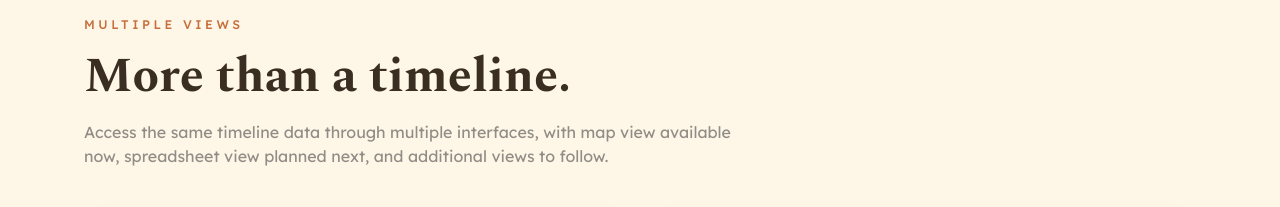
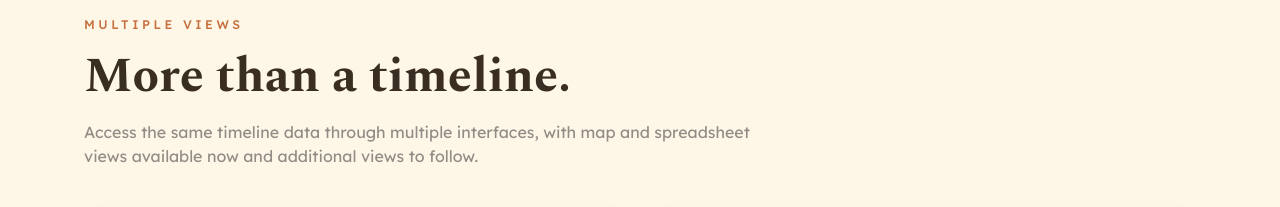
Before and after one commit to sreegjl/timelines-website, a React (Vite) app: page / in a window 1280 px wide. Shown: the part 2400-2607 px from the top of the page. Built offline with nearby package versions, Linux system fonts and the light colour scheme; a web font is replaced by a local one.

Commit message:
update home

```diff
--- a/src/pages/Home.jsx
+++ b/src/pages/Home.jsx
@@ -799,8 +799,8 @@ function Home({ activeThemeId, onThemeSelect }) {
           <span className="views-eyebrow">Multiple Views</span>
           <h2>More than a timeline.</h2>
           <p className="views-intro">
-            Access the same timeline data through multiple interfaces, with map view available now, spreadsheet
-            view planned next, and additional views to follow.
+            Access the same timeline data through multiple interfaces, with map and spreadsheet views available now
+            and additional views to follow.
           </p>
         </div>
 
```
